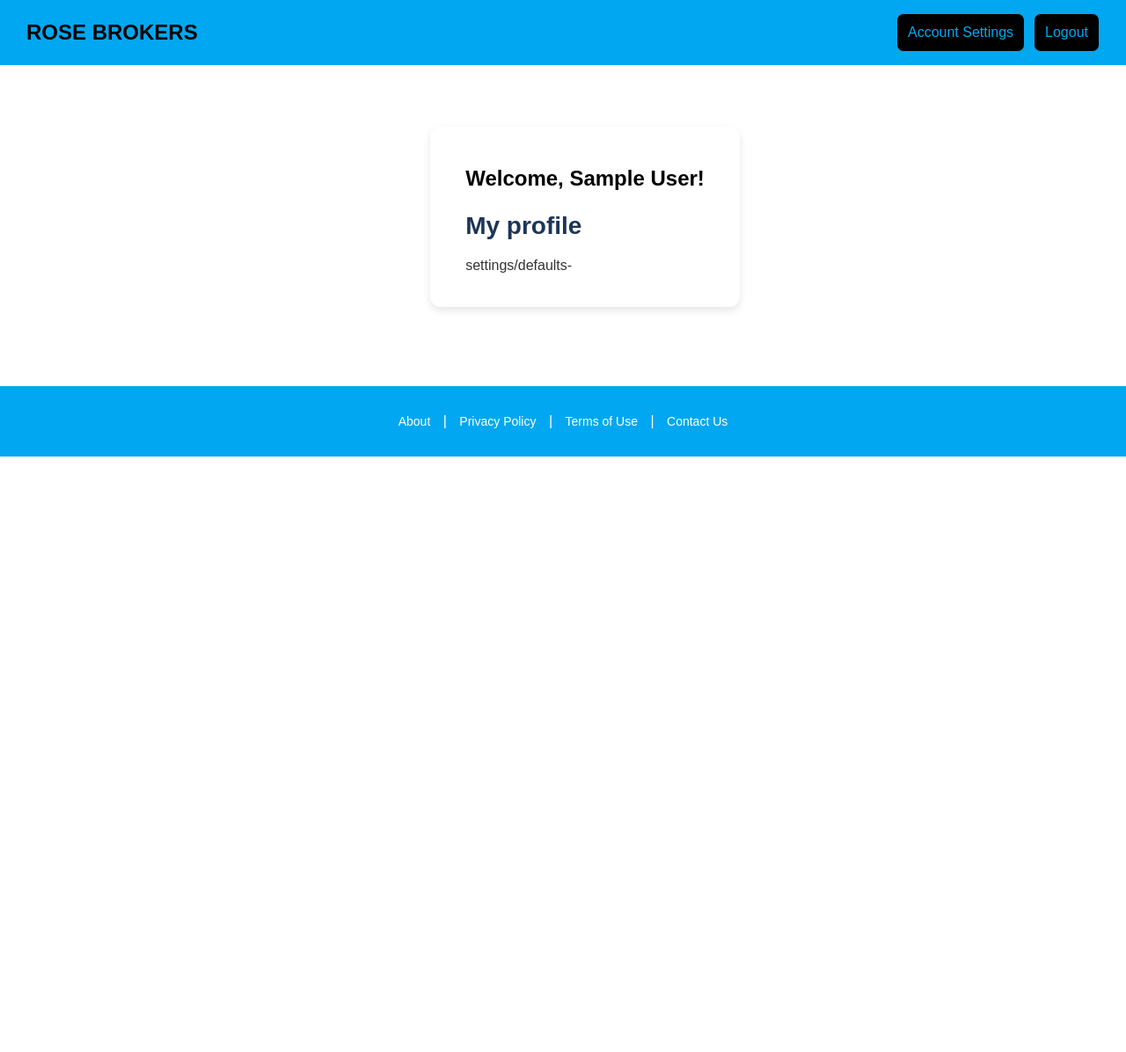
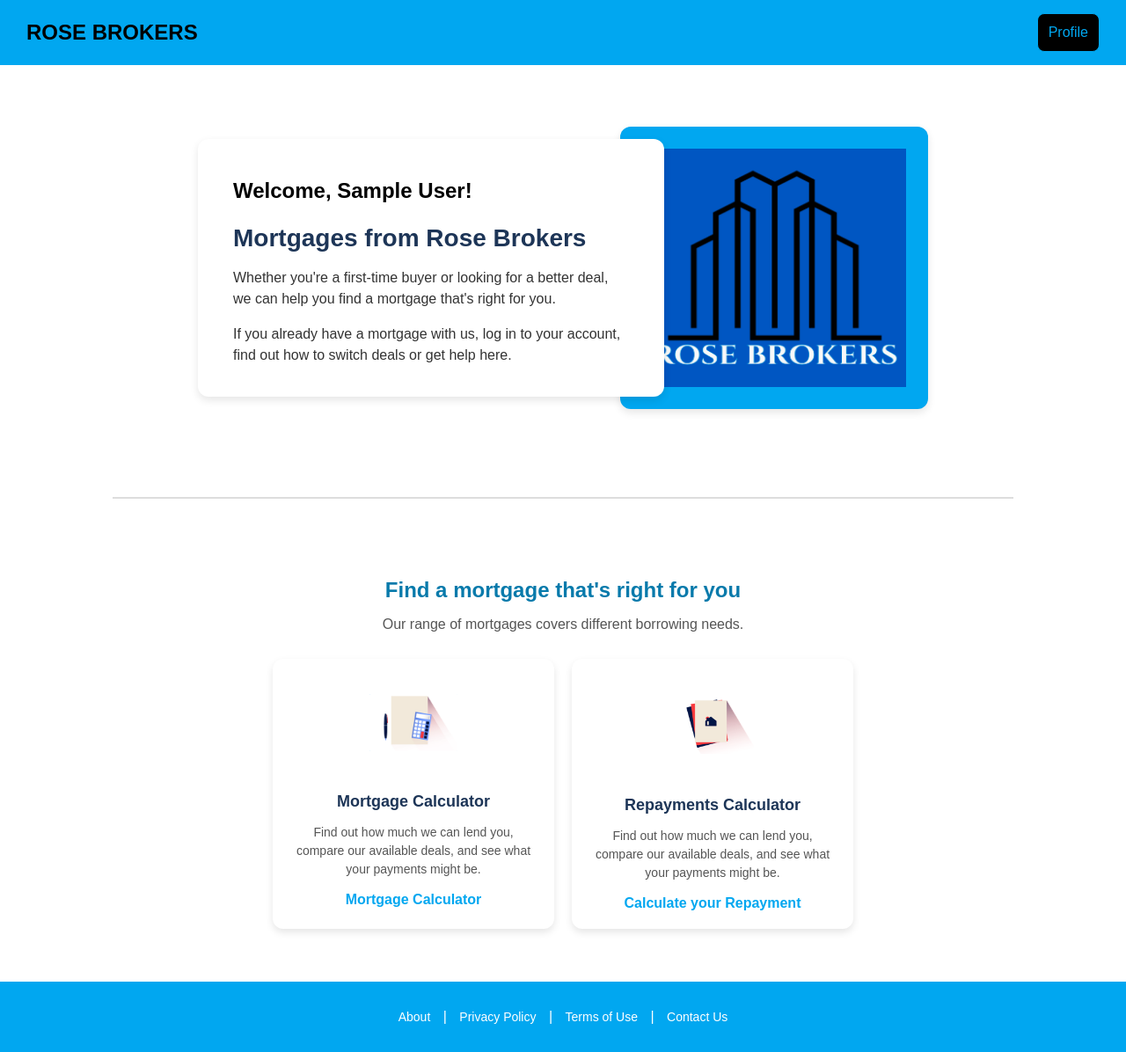
Before and after one commit to Theo-Asamp/Mortgage-Quotation-System, a PHP site: page /dashboard.php in a window 1280 px wide. Shown: the whole page at 88% size. Before the commit the page ends 519 px from the top, so only its background shows below. Run offline with PHP 8.4, Linux system fonts and the light colour scheme; the visitor is signed in with stand-in values (Sample User, id 1).

Commit message:
Update dashboard.php

```diff
--- a/dashboard.php
+++ b/dashboard.php
@@ -21,25 +21,52 @@ if (!isset($_SESSION['user_id'])) {
 
 
 <body>
+   <header class="navbar">
+    <h1 class="navbar__title">ROSE BROKERS</h1>
+    <div class="navbar__buttons">
+        <a href="settings.php"><button class="btn btn--register">Profile</button></a>
 
-
-  <header class="navbar">
-        <h1 class="navbar__title">ROSE BROKERS</h1>
-        <div class="navbar__buttons">
-            <a href="settings.php"><button class="btn btn--register">Account Settings</button></a>
-            <a href="logout.php"><button class="btn btn--register">Logout</button></a>
-        </div>
-    </header>
-
-
-
-
+    </div>
+</header>
 
     <section class="intro-section">
         <div class="intro-section__content">
-            <h1>Welcome, <?php echo $_SESSION['fullname']; ?>!</h1>
-            <h2 class="intro-section__title">My profile</h2>
-            <p class="intro-section__text">settings/defaults-</p>
+        <h1>Welcome, <?php echo $_SESSION['fullname']; ?>!</h1>
+            <h2 class="intro-section__title">Mortgages from Rose Brokers</h2>
+            <p class="intro-section__text">Whether you're a first-time buyer or looking for a better deal, we can help you find a
+                mortgage that's right for you.</p>
+            <p class="intro-section__text">If you already have a mortgage with us, log in to your account, find out how to switch
+                deals or get help here.</p>
+        </div>
+        <div class="intro-section__image">
+            <img src="images/LogoPicBlue.png" alt="Rose Brokers Logo">
+        </div>
+    </section>
+
+    <hr class="divider">
+
+
+    <section class="mortgage-options">
+        <h2 class="mortgage-options__title">Find a mortgage that's right for you</h2>
+        <p class="mortgage-options__subtitle">Our range of mortgages covers different borrowing needs.</p>
+
+        <div class="options-container">
+
+            <div class="card card--mortgage">
+                <img src="images/Calculator.png" alt="Calculator Logo">
+                <h4 class="card__title">Mortgage Calculator</h4>
+                <p class="card__description">Find out how much we can lend you, compare our available deals, and see
+                    what your payments might be.</p>
+                <a class="card__link" href="affordability.html">Mortgage Calculator</a>
+            </div>
+
+            <div class="card card--repayments">
+                <img src="images/Home mortgage.png" alt="Calculator Logo">
+                <h4 class="card__title">Repayments Calculator</h4>
+                <p class="card__description">Find out how much we can lend you, compare our available deals, and see
+                    what your payments might be.</p>
+                <a class="card__link" href="/affordibility.html">Calculate your Repayment</a>
+            </div>
         </div>
     </section>
 
```
